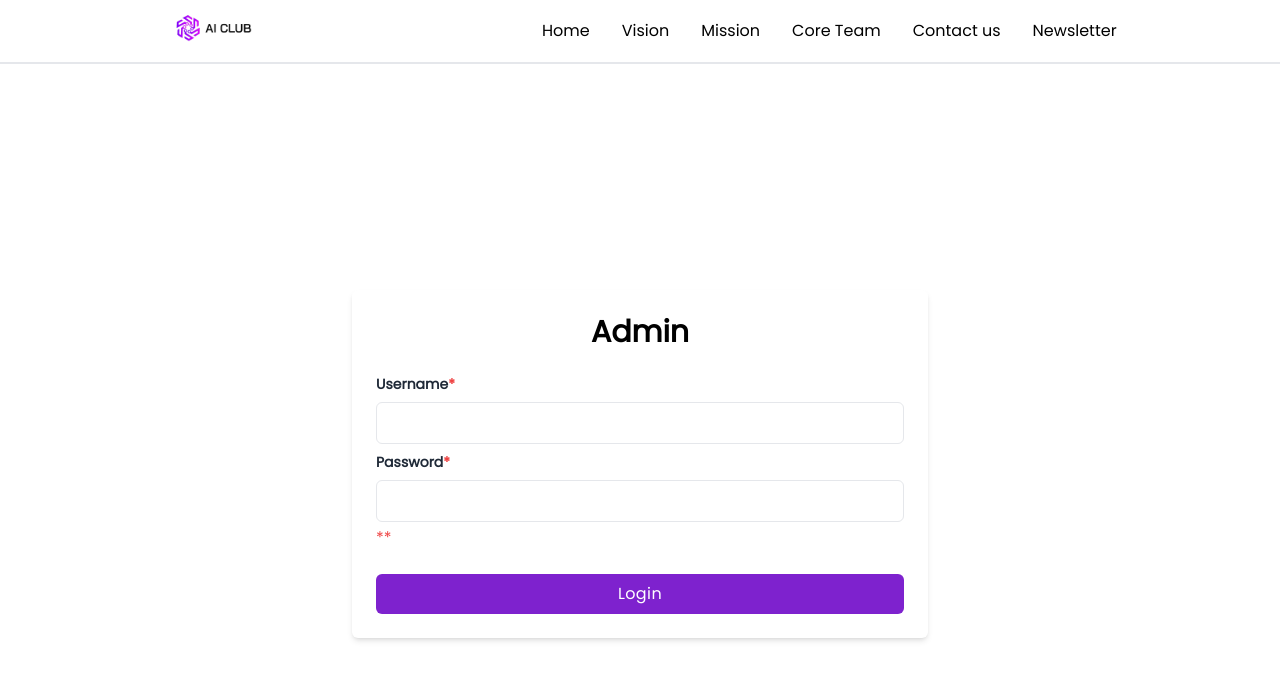
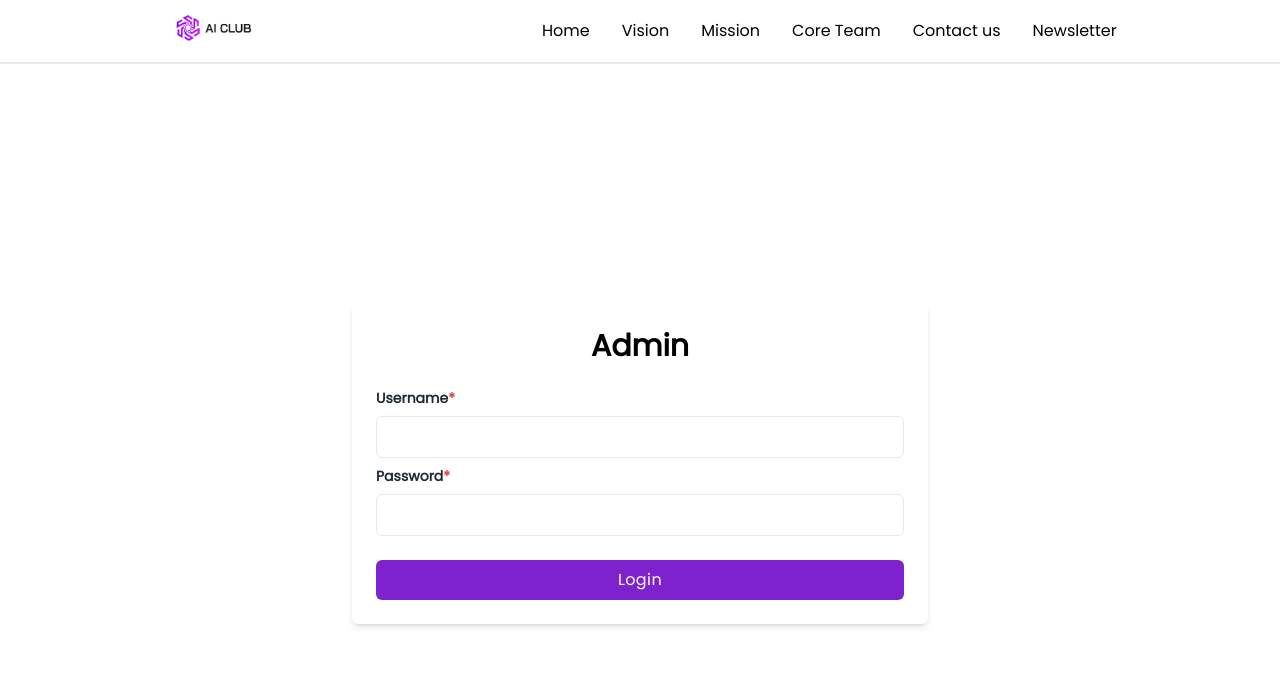
Before and after one commit to ratishjain12/aiclubwebsite, a Next.js app: page /admin in a window 1280 px wide. Shown: the top 680 px of the page. Built offline with nearby package versions, Linux system fonts and the light colour scheme.

Commit message:
error message fix

```diff
--- a/src/pages/admin/index.tsx
+++ b/src/pages/admin/index.tsx
@@ -60,7 +60,7 @@ export default function Login() {
               onChange={(e) => setPassword(e.target.value)}
               className="block w-full px-4 py-2 mt-2 text-purple-700 bg-white border rounded-md focus:border-purple-400 focus:ring-purple-300 focus:outline-none focus:ring focus:ring-opacity-40"
             />
-            <p className="text-red-500 mt-1">*{error}*</p>
+            {error && <p className="text-red-500 mt-1">*{error}*</p>}
           </div>
           <div className="mt-6">
             <button
```
